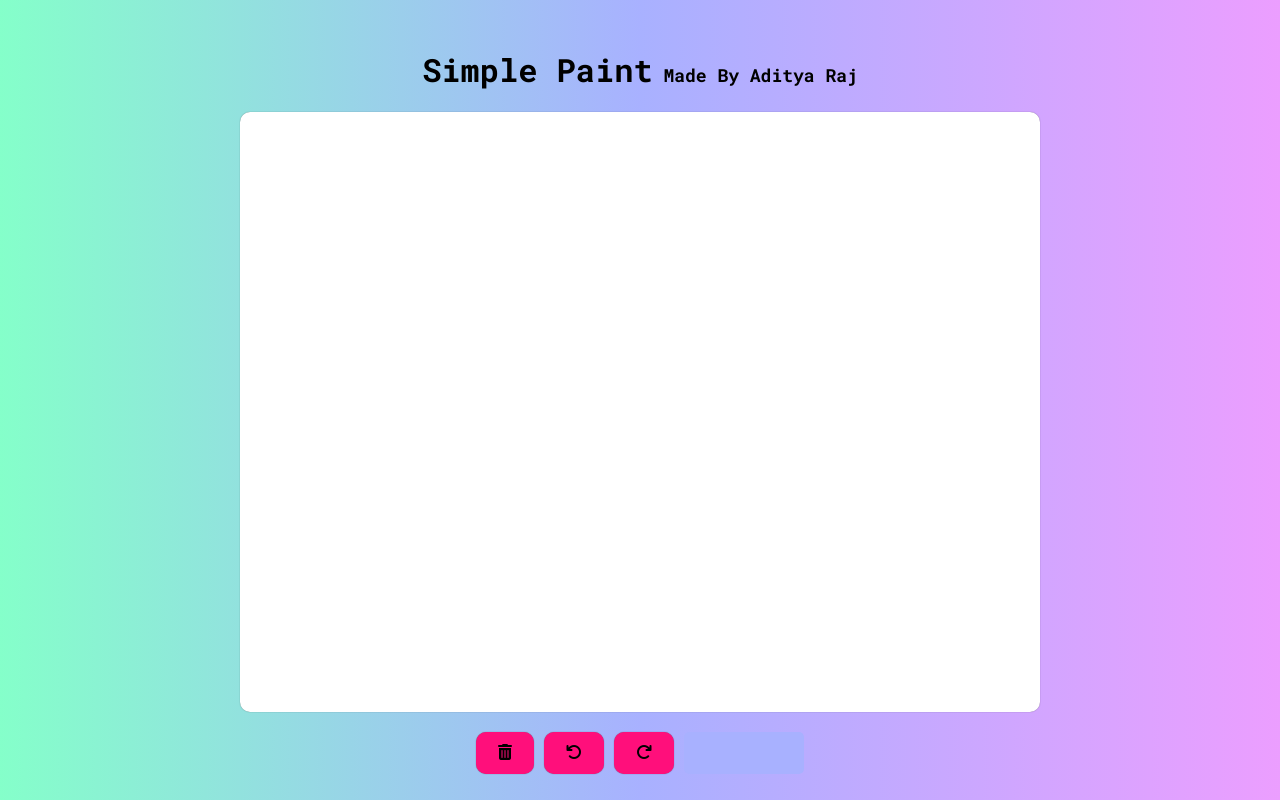
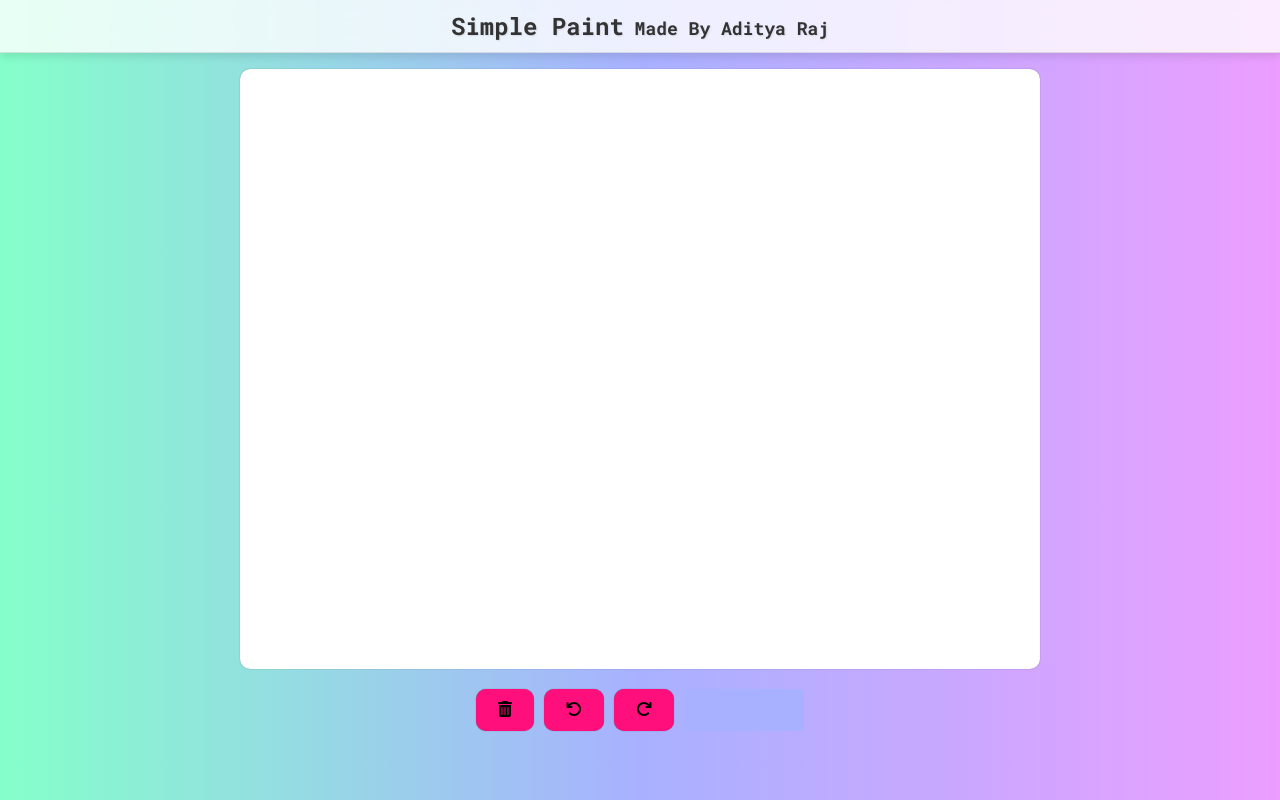
Before and after one commit to Aditya28-coder/Simple-paint, a plain HTML site: page index.html in a window 1280 px wide. Drawn offline with Linux system fonts and the light colour scheme.

Commit message:
first commit

```diff
--- a/index.html
+++ b/index.html
@@ -10,9 +10,9 @@
     <link href="https://fonts.googleapis.com/css2?family=Roboto+Mono:ital,wght@0,100..700;1,100..700&display=swap" rel="stylesheet">
 </head>
 <body>
-    <header>
+    <nav>
         <h1>Simple Paint<span>   Made By Aditya Raj</span></h1>
-    </header>
+    </nav>
     <div class="container">
         <canvas id="paintCanvas" width="800" height="600"></canvas>
         <div class="buttons">
--- a/styles.css
+++ b/styles.css
@@ -10,6 +10,27 @@ body {
     font-optical-sizing: auto;
     font-weight: 400;
     font-style: normal;
+}
+
+nav {
+    width: 100%;
+    background: rgba(255, 255, 255, 0.8);
+    box-shadow: 0 4px 8px rgba(0, 0, 0, 0.1);
+    border-bottom: 1px solid rgba(0, 0, 0, 0.1);
+    backdrop-filter: blur(10px);
+    text-align: center;
+    padding: 10px 0;
+    position: fixed;
+    top: 0;
+    left: 0;
+    z-index: 1000;
+}
+
+nav h1 {
+    margin: 0;
+    font-size: 24px;
+    color: #333;
+    text-shadow: 1px 1px 2px rgba(0, 0, 0, 0.1);
 }
 
 span{
@@ -70,6 +91,10 @@ button:hover {
 }
 
 @media (max-width: 600px) {
+    nav{
+        display: flex;
+    }
+
     #paintCanvas {
         height: 300px;
     }
```
